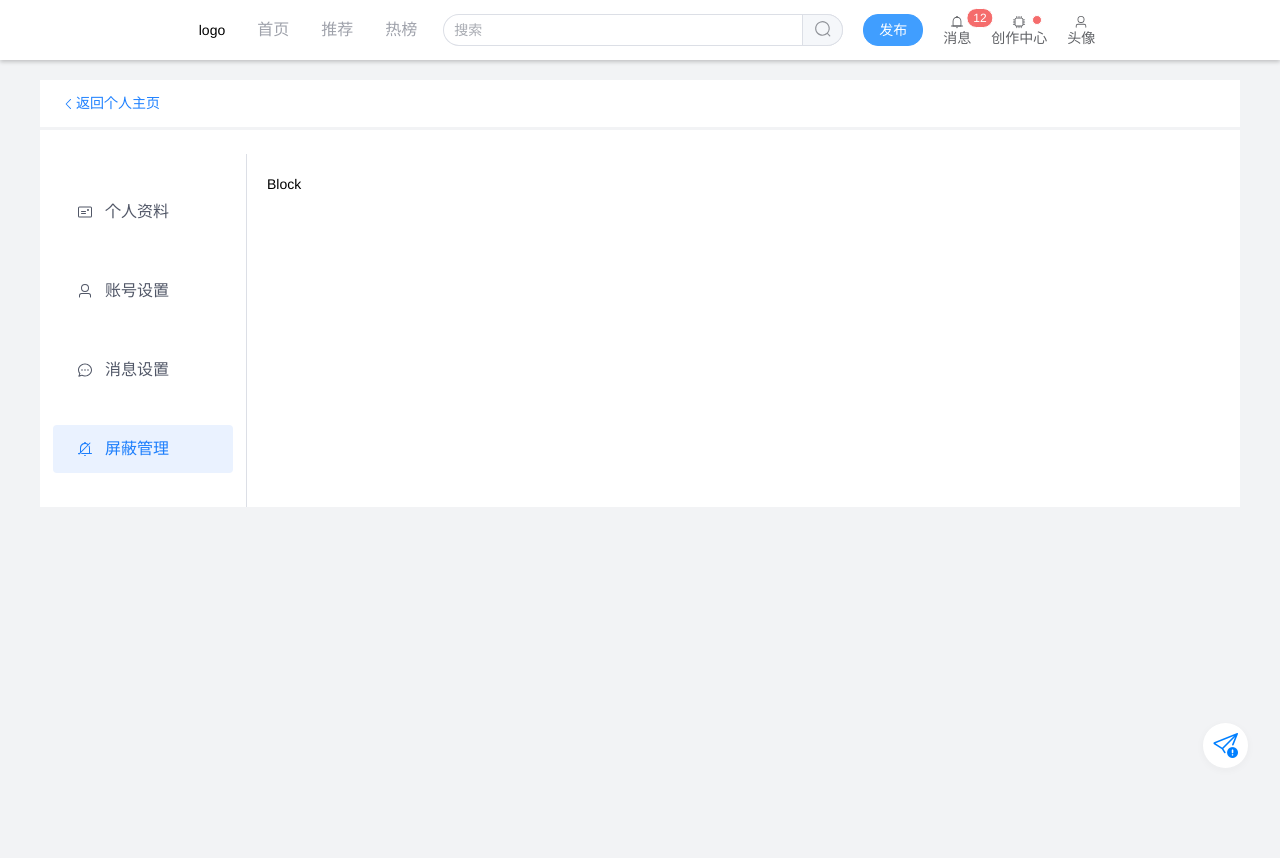
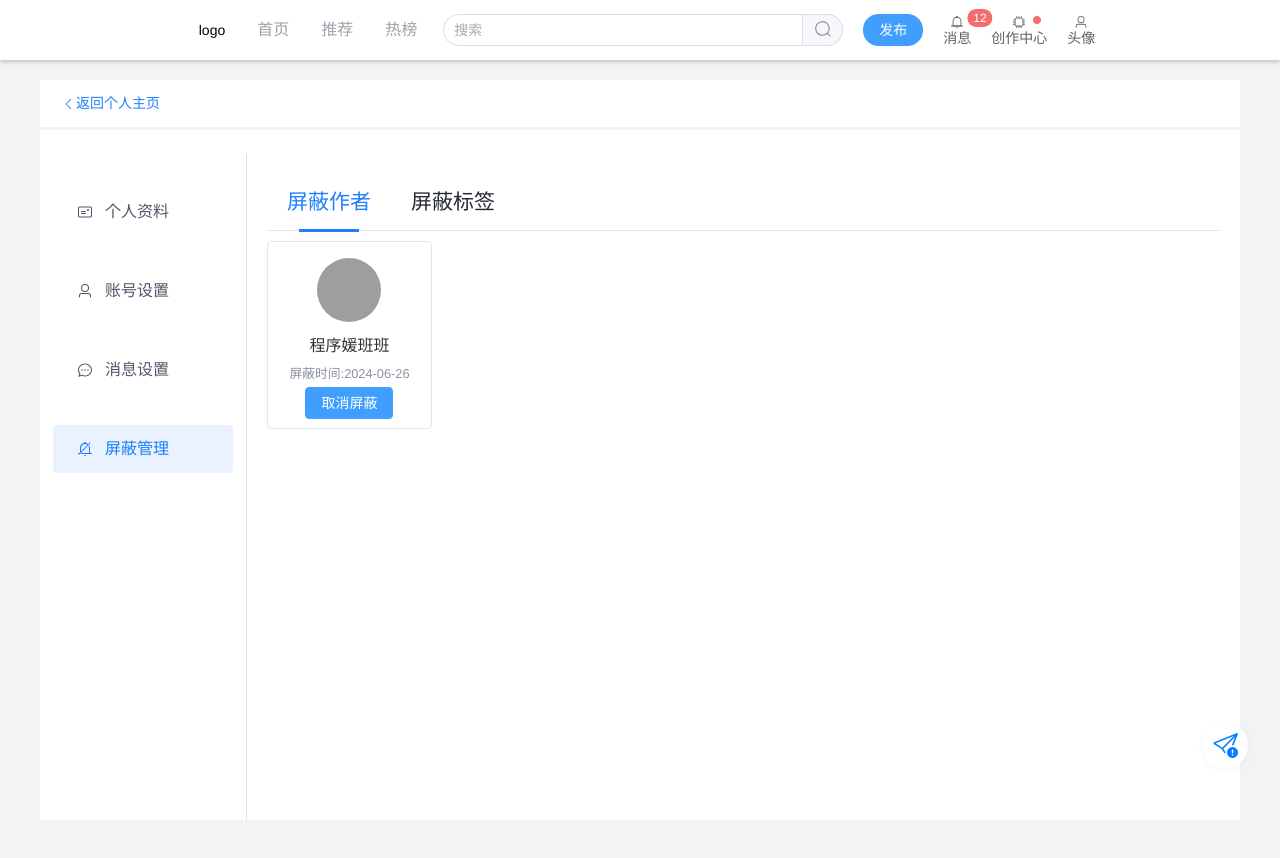
Before and after one commit to baigeixia/vast-knowledge-ui, a Vue app: page /user/settings/block in a window 1280 px wide. Shown: the top 858 px of the page. Built offline with nearby package versions, Linux system fonts and the light colour scheme; grey boxes are pictures that could not be loaded.

Commit message:
用户设置

```diff
--- a/src/views/post/PostHome.vue
+++ b/src/views/post/PostHome.vue
@@ -230,7 +230,7 @@ const comments = ref([
             username: '用户1',
             position: '工程师',
         },
-        text: '使一个 JWT (JSON Web Token) 立即失效可以通过多种方式实现，<a href="https://github.com/vueComponent/ant-design-vue">链接</a> 取决于具体的实现和系统需求。以下是几种常见的方法：使一个 JWT (JSON Web Token) 立即失效可以通过多种方式实现，取决于具体的实现和系统需求。以下是几种常见的方法：使一个 JWT (JSON Web Token) 立即失效可以通过多种方式实现，取决于具体的实现和系统需求。以下是几种常见的方法：使一个 JWT (JSON Web Token) 立即失效可以通过多种方式实现，取决于具体的实现和系统需求。以下是几种常见的方法：使一个 JWT (JSON Web Token) 立即失效可以通过多种方式实现，取决于具体的实现和系统需求。以下是几种常见的方法：使一个 JWT (JSON Web Token) 立即失效可以通过多种方式实现，取决于具体的实现和系统需求。以下是几种常见的方法：使一个 JWT (JSON Web Token) 立即失效可以通过多种方式实现，取决于具体的实现和系统需求。以下是几种常见的方法：使一个 JWT (JSON Web Token) 立即失效可以通过多种方式实现，取决于具体的实现和系统需求。以下是几种常见的方法：使一个 JWT (JSON Web Token) 立即失效可以通过多种方式实现，取决于具体的实现和系统需求。以下是几种常见的方法：使一个 JWT (JSON Web Token) 立即失效可以通过多种方式实现，取决于具体的实现和系统需求。以下是几种常见的方法：使一个 JWT (JSON Web Token) 立即失效可以通过多种方式实现，取决于具体的实现和系统需求。以下是几种常见的方法：使一个 JWT (JSON Web Token) 立即失效可以通过多种方式实现，取决于具体的实现和系统需求。以下是几种常见的方法：',
+        text: '使一个 JWT (JSON Web Token) 立即失效可以通过多种方式实现     <a href="http://localhost:5173/post/222">222</a> <a href="https://github.com/vueComponent/ant-design-vue">链接</a> 取决于具体的实现和系统需求。以下是几种常见的方法：使一个 JWT (JSON Web Token) 立即失效可以通过多种方式实现，取决于具体的实现和系统需求。以下是几种常见的方法：使一个 JWT (JSON Web Token) 立即失效可以通过多种方式实现，取决于具体的实现和系统需求。以下是几种常见的方法：使一个 JWT (JSON Web Token) 立即失效可以通过多种方式实现，取决于具体的实现和系统需求。以下是几种常见的方法：使一个 JWT (JSON Web Token) 立即失效可以通过多种方式实现，取决于具体的实现和系统需求。以下是几种常见的方法：使一个 JWT (JSON Web Token) 立即失效可以通过多种方式实现，取决于具体的实现和系统需求。以下是几种常见的方法：使一个 JWT (JSON Web Token) 立即失效可以通过多种方式实现，取决于具体的实现和系统需求。以下是几种常见的方法：使一个 JWT (JSON Web Token) 立即失效可以通过多种方式实现，取决于具体的实现和系统需求。以下是几种常见的方法：使一个 JWT (JSON Web Token) 立即失效可以通过多种方式实现，取决于具体的实现和系统需求。以下是几种常见的方法：使一个 JWT (JSON Web Token) 立即失效可以通过多种方式实现，取决于具体的实现和系统需求。以下是几种常见的方法：使一个 JWT (JSON Web Token) 立即失效可以通过多种方式实现，取决于具体的实现和系统需求。以下是几种常见的方法：使一个 JWT (JSON Web Token) 立即失效可以通过多种方式实现，取决于具体的实现和系统需求。以下是几种常见的方法：',
         time: '1个月前',
         likes: 1,
         childcommentcount: 17,
@@ -243,7 +243,7 @@ const comments = ref([
                     username: '用户2',
                     position: '前端开发2',
                 },
-                text: '这是一个回复使一个 JWT (JSON Web Token) 立即失效可以通过多种方式实现，取决于具体的实现和系统需求。以下是几种常见的方法：使一个 JWT (JSON Web Token) 立即失效可以通过多种方式实现，取决于具体的实现和系统需求。以下是几种常见的方法：使一个 JWT (JSON Web Token) 立即失效可以通过多种方式实现，取决于具体的实现和系统需求。以下是几种常见的方法：使一个 JWT (JSON Web Token) 立即失效可以通过多种方式实现，取决于具体的实现和系统需求。以下是几种常见的方法：使一个 JWT (JSON Web Token) 立即失效可以通过多种方式实现，取决于具体的实现和系统需求。以下是几种常见的方法：使一个 JWT (JSON Web Token) 立即失效可以通过多种方式实现，取决于具体的实现和系统需求。以下是几种常见的方法：使一个 JWT (JSON Web Token) 立即失效可以通过多种方式实现，取决于具体的实现和系统需求。以下是几种常见的方法：使一个 JWT (JSON Web Token) 立即失效可以通过多种方式实现，取决于具体的实现和系统需求。以下是几种常见的方法：使一个 JWT (JSON Web Token) 立即失效可以通过多种方式实现，取决于具体的实现和系统需求。以下是几种常见的方法：使一个 JWT (JSON Web Token) 立即失效可以通过多种方式实现，取决于具体的实现和系统需求。以下是几种常见的方法：使一个 JWT (JSON Web Token) 立即失效可以通过多种方式实现，取决于具体的实现和系统需求。以下是几种常见的方法：使一个 JWT (JSON Web Token) 立即失效可以通过多种方式实现，取决于具体的实现和系统需求。以下是几种常见的方法：',
+                text: '这是一个回复使一个 JWT  http://localhost:5173/post/222 (JSON Web Token) 立即失效可以通过多种方式实现，取决于具体的实现和系统需求。以下是几种常见的方法：使一个 JWT (JSON Web Token) 立即失效可以通过多种方式实现，取决于具体的实现和系统需求。以下是几种常见的方法：使一个 JWT (JSON Web Token) 立即失效可以通过多种方式实现，取决于具体的实现和系统需求。以下是几种常见的方法：使一个 JWT (JSON Web Token) 立即失效可以通过多种方式实现，取决于具体的实现和系统需求。以下是几种常见的方法：使一个 JWT (JSON Web Token) 立即失效可以通过多种方式实现，取决于具体的实现和系统需求。以下是几种常见的方法：使一个 JWT (JSON Web Token) 立即失效可以通过多种方式实现，取决于具体的实现和系统需求。以下是几种常见的方法：使一个 JWT (JSON Web Token) 立即失效可以通过多种方式实现，取决于具体的实现和系统需求。以下是几种常见的方法：使一个 JWT (JSON Web Token) 立即失效可以通过多种方式实现，取决于具体的实现和系统需求。以下是几种常见的方法：使一个 JWT (JSON Web Token) 立即失效可以通过多种方式实现，取决于具体的实现和系统需求。以下是几种常见的方法：使一个 JWT (JSON Web Token) 立即失效可以通过多种方式实现，取决于具体的实现和系统需求。以下是几种常见的方法：使一个 JWT (JSON Web Token) 立即失效可以通过多种方式实现，取决于具体的实现和系统需求。以下是几种常见的方法：使一个 JWT (JSON Web Token) 立即失效可以通过多种方式实现，取决于具体的实现和系统需求。以下是几种常见的方法：',
                 time: '2个月前',
                 likes: 2,
             },
--- a/src/views/usersettings/components/UserAccount.vue
+++ b/src/views/usersettings/components/UserAccount.vue
@@ -84,7 +84,7 @@
 
       .account {
         flex: 1 0 auto;
-        font-size: 1.1rem;
+        font-size: 1rem;
         color: #8a919f;
       }
       .action-box {
--- a/src/views/usersettings/components/UserBlock.vue
+++ b/src/views/usersettings/components/UserBlock.vue
@@ -1,10 +1,160 @@
 <template>
-    <div class="">Block</div>
-  </template>
+  <div class="block-view">
+    <div class="block-headr">
+      <div class="byte-tab-ba" :style="{ transform: `translateX(${type == 1 ? 16 : 140}px)` }"></div>
+      <h1 class="block-head " :class="{ 'is-active': type == 1 }" @click="switchtype(1)">屏蔽作者</h1>
+      <h1 class="block-head" :class="{ 'is-active': type == 2 }" @click="switchtype(2)">屏蔽标签</h1>
+    </div>
+    <el-skeleton style="margin-top: 10px;" :rows="3" animated :loading="loading">
+      <template #template>
+      </template>
+        <div class="block-author" v-if="type == 1">
+          <el-card class="list-li" shadow="hover">
+            <div class="avatar-wrapper">
+              <div class="avatar">
+                <img class="avatar-img"
+                  src="https://p9-passport.byteacctimg.com/img/user-avatar/47ca06131d7d1ff6bace81267cebad79~100x100.awebp"
+                  alt="">
+              </div>
+            </div>
+            <div class="username-col">
+              <div class="name">程序媛班班</div>
+              <div class="dislike-time">屏蔽时间:2024-06-26</div>
+            </div>
+            <el-button type="primary">取消屏蔽</el-button>
+          </el-card>
+        </div>
 
-  <script setup>
+        <div class="block-label" v-if="type == 2">
+          标签
+        </div>
+    </el-skeleton>
+  </div>
+</template>
 
-  </script>
+<script setup>
+import { ref } from "vue"
+const type = ref(1)
+const loading = ref(false)
 
-  <style lang="scss" scoped>
-  </style>
+const switchtype = (typenmber) => {
+  type.value = typenmber
+}
+</script>
+
+<style lang="scss" scoped>
+:deep(.el-card__body) {
+  padding: 0;
+}
+
+.block-author {
+  display: flex;
+  flex-wrap: wrap;
+
+  .list-li {
+
+    margin: 10px 20px 10px 0;
+    border: 1px solid #e4e6eb;
+    width: 163px;
+    height: 186px;
+    text-align: center;
+    display: flex;
+    flex-direction: column;
+    align-items: center;
+    border-radius: 4px;
+
+    .avatar-wrapper {
+      display: flex;
+      font-size: 0;
+      margin: 1rem 0 .5rem;
+      justify-content: center;
+
+      .avatar {
+        height: 4rem;
+        width: 4rem;
+        border-radius: 50px;
+
+        .avatar-img {
+          border-radius: 50%;
+          width: 100%;
+          height: 100%;
+          object-fit: cover;
+          background-color: #f7f8fa;
+        }
+      }
+    }
+
+    .username-col {
+      text-align: center;
+      margin-bottom: 5px;
+
+
+      .name {
+        font-weight: 400;
+        font-size: 1rem;
+        line-height: 2rem;
+        margin-bottom: 4px;
+        display: inline-block;
+        vertical-align: top;
+        overflow: hidden;
+        text-overflow: ellipsis;
+        white-space: nowrap;
+        max-width: 140px;
+      }
+
+      .dislike-time {
+        color: #8a919f;
+        font-size: .8rem;
+        line-height: 1rem;
+        font-weight: 400;
+      }
+    }
+  }
+}
+
+
+
+.block-view {
+  box-sizing: border-box;
+  min-height: 626px;
+
+  .block-headr {
+    display: flex;
+    border-bottom: 1px solid #e4e6eb;
+    position: relative;
+
+    .byte-tab-ba {
+      height: 3px;
+      top: calc(100% - 1px);
+      position: absolute;
+      white-space: nowrap;
+      width: 60px;
+      transform: translateX(16px);
+      background: #1e80ff;
+      transition: transform .3s cubic-bezier(.645, .045, .355, 1), height .3s cubic-bezier(.645, .045, .355, 1), width .3s cubic-bezier(.645, .045, .355, 1), -webkit-transform .3s cubic-bezier(.645, .045, .355, 1);
+      list-style: none;
+      left: 16px;
+    }
+
+    .block-head {
+      cursor: pointer;
+      font-size: 1.5em;
+      color: #252933;
+      font-style: normal;
+      font-weight: 500;
+      line-height: 24px;
+      padding: 16px 20px;
+    }
+
+    .block-head:hover {
+      color: #1e80ff;
+    }
+
+    .is-active {
+      color: #1e80ff;
+    }
+  }
+
+
+}
+</style>
```
Also changed, not shown: src/views/usersettings/components/UserMessage.vue (+60 -6 lines), src/views/usersettings/components/UserPersonal.vue (+26 -14 lines).
